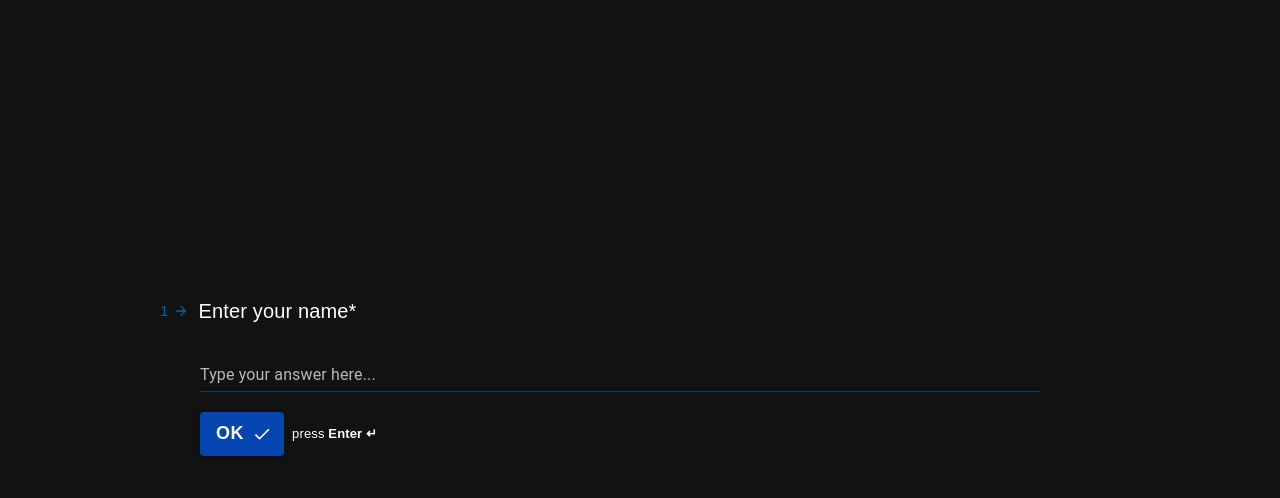
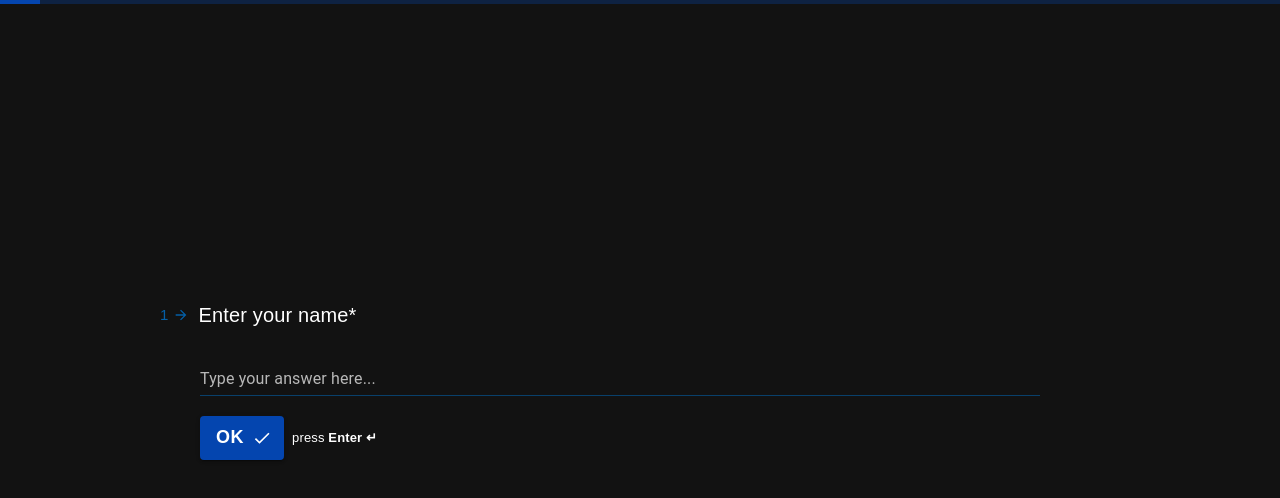
Before and after one commit to Adarshpandey31/Form_MUI_React, a React (Vite) app: page / in a window 1280 px wide. Both pictures are taken after a click on the button "TELL US WHAT YOU THINK". Shown: the top 498 px of the page. Built offline with nearby package versions, Linux system fonts and the light colour scheme.

Commit message:
adding stripe for questopn completion

```diff
--- a/src/components/Form.jsx
+++ b/src/components/Form.jsx
@@ -39,6 +39,9 @@ function Form() {
     ["Would you consider partnering with upcred.ai again for future campaigns?*", "tick", "last"],
   ];
 
+  const progress = (currentQuestion / (questions.length - 1)) * 100;
+  const stripeWidth = `${progress}%`;
+  const minStripeWidth = "40px";
 
   const handleFocus = () => {
     setIsFocused(true);
@@ -215,7 +218,30 @@ function Form() {
             </Box>
           </CSSTransition>
         )}
-
+        {showForm && (
+          <Box
+            position="relative"
+            width="100%"
+            height="4px" // Adjust height as needed
+            sx={{
+              backgroundColor: "rgb(4, 69, 175, 0.3)",
+              overflow: "hidden",
+            }}
+          >
+            <Box
+              position="absolute"
+              top={0}
+              left={0}
+              width="100%"
+              height="100%"
+              sx={{
+                backgroundColor: "rgb(4, 69, 175)",
+                maskImage: `linear-gradient(to right, blue ${minStripeWidth}, white ${stripeWidth}, transparent ${stripeWidth})`,
+                transition: "width 1200ms ease-in-out", // Transition with a duration of 600ms
+              }}
+            ></Box>
+          </Box>
+        )}
         <TransitionGroup>
           {showForm && (
             <CSSTransition
@@ -225,6 +251,7 @@ function Form() {
               classNames="question-transition"
               unmountOnExit
             >
+              <div>
                 <Box
                   display="flex"
                   flexDirection="column"
@@ -349,10 +376,12 @@ function Form() {
                       />)}
                     {questions[currentQuestion][1] === "rating" && (
                       <Box border={0}
-                    sx={{ fontSize: "13.5px", color: "rgb(4,95,167)", marginLeft: "5px", marginBottom:"1px", marginTop:"-5px" ,
+                        sx={{
+                          fontSize: "13.5px", color: "rgb(4,95,167)", marginLeft: "5px", marginBottom: "1px", marginTop: "-5px",
                           '@media (min-width: 600px)': {
                             display: "none",
-                    }, }}>
+                          },
+                        }}>
                         {questions[currentQuestion][2] === "satisfaction" && (
                           <>
                             1<ArrowForwardIcon style={{ color: "rgb(4,95,167)", fontWeight: '900', fontSize: '12px', verticalAlign: 'middle' }} /> {"Neutral"} <br />
@@ -596,14 +625,16 @@ function Form() {
                           press <strong>Enter ↵</strong>
                         </Box>
                       )}
-
                     </Box>
                   </Box>
                 </Box>
+              </div>
             </CSSTransition>
             )}
       </TransitionGroup>
-      </ThemeProvider>
+
+
+    </ThemeProvider >
     </>
   );
 }
```
Lines whose indentation alone changed are shown as unchanged.
